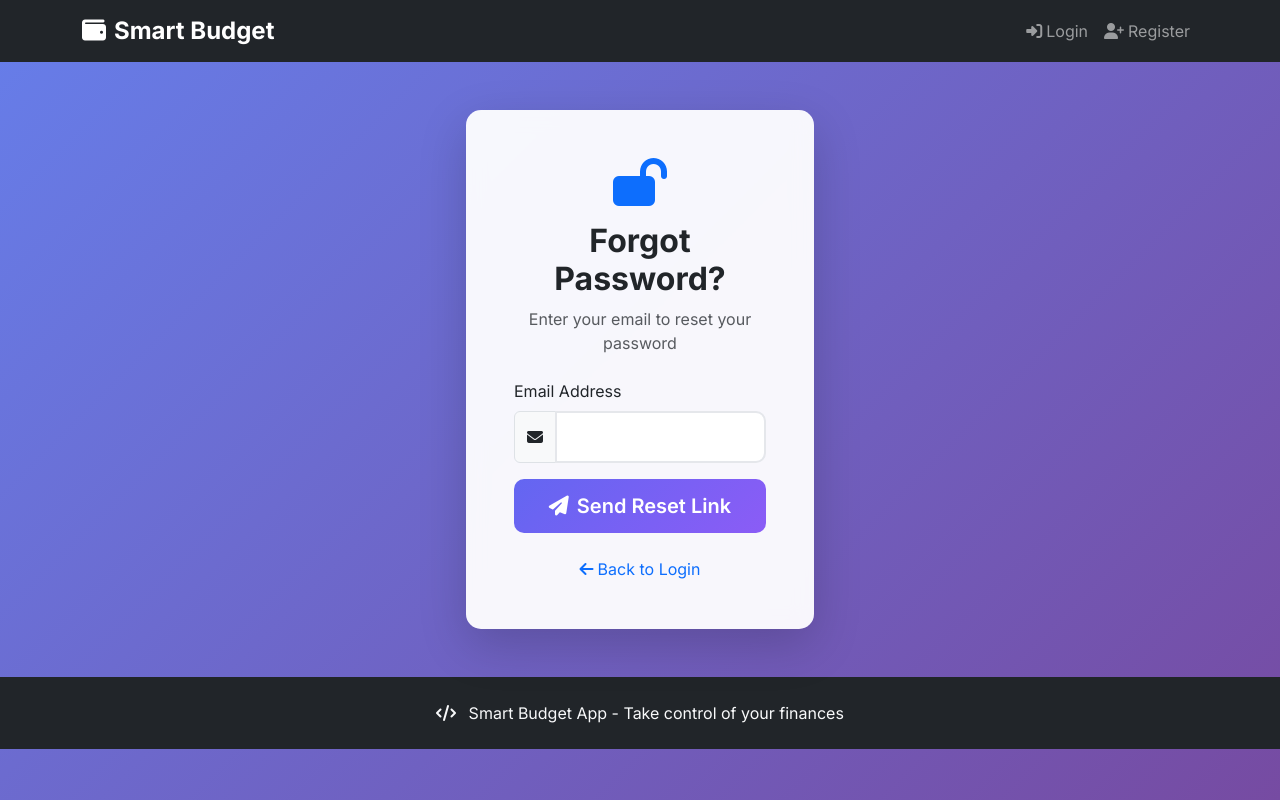
After one commit to Gabesdad78/budgetapp, a Flask app: page /forgot_password in a window 1280 px wide. The commit adds this page. Run offline with Flask 3, Linux system fonts and the light colour scheme.

Commit message:
Add forgot password functionality and persistent data storage - accounts now saved permanently

```diff
--- a/api/app.py
+++ b/api/app.py
@@ -5,15 +5,77 @@ import os
 import csv
 import io
 import uuid
+import hashlib
 
 app = Flask(__name__)
 app.config['SECRET_KEY'] = 'your-secret-key-here'
 
-# Simple in-memory storage for development
-users = {}
-transactions = []
-budgets = {}
-goals = []
+# Data storage files
+USERS_FILE = 'users.json'
+TRANSACTIONS_FILE = 'transactions.json'
+BUDGETS_FILE = 'budgets.json'
+GOALS_FILE = 'goals.json'
+
+# Load data from files
+def load_data():
+    global users, transactions, budgets, goals
+    users = {}
+    transactions = []
+    budgets = {}
+    goals = []
+
+    # Load users
+    if os.path.exists(USERS_FILE):
+        try:
+            with open(USERS_FILE, 'r') as f:
+                users = json.load(f)
+        except:
+            users = {}
+
+    # Load transactions
+    if os.path.exists(TRANSACTIONS_FILE):
+        try:
+            with open(TRANSACTIONS_FILE, 'r') as f:
+                transactions = json.load(f)
+        except:
+            transactions = []
+
+    # Load budgets
+    if os.path.exists(BUDGETS_FILE):
+        try:
+            with open(BUDGETS_FILE, 'r') as f:
+                budgets = json.load(f)
+        except:
+            budgets = {}
+
+    # Load goals
+    if os.path.exists(GOALS_FILE):
+        try:
+            with open(GOALS_FILE, 'r') as f:
+                goals = json.load(f)
+        except:
+            goals = []
+
+# Save data to files
+def save_data():
+    try:
+        with open(USERS_FILE, 'w') as f:
+            json.dump(users, f, indent=2)
+        with open(TRANSACTIONS_FILE, 'w') as f:
+            json.dump(transactions, f, indent=2)
+        with open(BUDGETS_FILE, 'w') as f:
+            json.dump(budgets, f, indent=2)
+        with open(GOALS_FILE, 'w') as f:
+            json.dump(goals, f, indent=2)
+    except Exception as e:
+        print(f"Error saving data: {e}")
+
+# Hash password
+def hash_password(password):
+    return hashlib.sha256(password.encode()).hexdigest()
+
+# Initialize data
+load_data()
 
 @app.route('/')
 def index():
@@ -36,14 +98,16 @@ def register():
             flash('Username already exists!', 'error')
             return render_template('register.html')
 
-        # Create user
+        # Create user with hashed password
         user_id = str(uuid.uuid4())
         users[username] = {
             'id': user_id,
             'email': email,
             'username': username,
+            'password': hash_password(password),
             'income': income
         }
+        save_data()
 
         flash('Registration successful! Please login.', 'success')
         return redirect(url_for('login'))
@@ -57,9 +121,9 @@ def login():
         email = data.get('email')
         password = data.get('password')
 
-        # Simple authentication
+        # Check credentials
         for user in users.values():
-            if user['email'] == email:
+            if user['email'] == email and user['password'] == hash_password(password):
                 session['user_id'] = user['id']
                 session['username'] = user['username']
                 flash('Login successful!', 'success')
@@ -68,6 +132,79 @@ def login():
         flash('Invalid email or password!', 'error')
 
     return render_template('login.html')
+
+@app.route('/forgot_password', methods=['GET', 'POST'])
+def forgot_password():
+    if request.method == 'POST':
+        email = request.form.get('email')
+
+        # Find user by email
+        user_found = None
+        for username, user in users.items():
+            if user['email'] == email:
+                user_found = user
+                break
+
+        if user_found:
+            # Generate a simple reset token (in production, use proper tokens)
+            reset_token = str(uuid.uuid4())
+            user_found['reset_token'] = reset_token
+            user_found['reset_expires'] = (datetime.now() + timedelta(hours=1)).isoformat()
+            save_data()
+
+            flash(f'Password reset link sent to {email}. Check your email.', 'success')
+            return redirect(url_for('reset_password', token=reset_token))
+        else:
+            flash('Email not found. Please check your email address.', 'error')
+
+    return render_template('forgot_password.html')
+
+@app.route('/reset_password/<token>', methods=['GET', 'POST'])
+def reset_password(token):
+    # Find user with this token
+    user_found = None
+    for username, user in users.items():
+        if user.get('reset_token') == token:
+            # Check if token is expired
+            if 'reset_expires' in user:
+                expires = datetime.fromisoformat(user['reset_expires'])
+                if datetime.now() < expires:
+                    user_found = user
+                else:
+                    flash('Reset link has expired. Please request a new one.', 'error')
+                    return redirect(url_for('forgot_password'))
+            break
+
+    if not user_found:
+        flash('Invalid or expired reset link.', 'error')
+        return redirect(url_for('forgot_password'))
+
+    if request.method == 'POST':
+        new_password = request.form.get('new_password')
+        confirm_password = request.form.get('confirm_password')
+
+        if not new_password or not confirm_password:
+            flash('Both password fields are required!', 'error')
+            return render_template('reset_password.html', token=token)
+
+        if new_password != confirm_password:
+            flash('Passwords do not match!', 'error')
+            return render_template('reset_password.html', token=token)
+
+        if len(new_password) < 6:
+            flash('Password must be at least 6 characters long!', 'error')
+            return render_template('reset_password.html', token=token)
+
+        # Update password
+        user_found['password'] = hash_password(new_password)
+        user_found.pop('reset_token', None)
+        user_found.pop('reset_expires', None)
+        save_data()
+
+        flash('Password reset successful! You can now login with your new password.', 'success')
+        return redirect(url_for('login'))
+
+    return render_template('reset_password.html', token=token)
 
 @app.route('/dashboard')
 def dashboard():
@@ -115,6 +252,7 @@ def add_transaction():
             'date': date
         }
         transactions.append(transaction)
+        save_data()
 
         flash('Transaction added successfully!', 'success')
         return redirect(url_for('dashboard'))
@@ -137,6 +275,7 @@ def set_budget():
                 budget_data[category] = float(value)
 
         budgets[user_id] = budget_data
+        save_data()
         flash('Budget set successfully!', 'success')
         return redirect(url_for('dashboard'))
 
@@ -230,6 +369,7 @@ def add_goal():
         'category': category
     }
     goals.append(goal)
+    save_data()
 
     flash('Goal added successfully!', 'success')
     return redirect(url_for('goals_page'))
@@ -248,6 +388,7 @@ def update_goal_progress():
             goal['current_amount'] = current_amount
             break
 
+    save_data()
     flash('Goal progress updated!', 'success')
     return redirect(url_for('goals_page'))
 
--- /dev/null
+++ b/api/templates/forgot_password.html
@@ -0,0 +1,58 @@
+{% extends "base.html" %}
+
+{% block title %}Forgot Password - Smart Budget App{% endblock %}
+
+{% block content %}
+<div class="container mt-5">
+    <div class="row justify-content-center">
+        <div class="col-md-6 col-lg-4">
+            <div class="card shadow-lg border-0">
+                <div class="card-body p-5">
+                    <div class="text-center mb-4">
+                        <i class="fas fa-lock-open fa-3x text-primary mb-3"></i>
+                        <h2 class="fw-bold text-dark">Forgot Password?</h2>
+                        <p class="text-muted">Enter your email to reset your password</p>
+                    </div>
+
+                    {% with messages = get_flashed_messages(with_categories=true) %}
+                        {% if messages %}
+                            {% for category, message in messages %}
+                                <div class="alert alert-{{ 'danger' if category == 'error' else 'success' }} alert-dismissible fade show" role="alert">
+                                    {{ message }}
+                                    <button type="button" class="btn-close" data-bs-dismiss="alert"></button>
+                                </div>
+                            {% endfor %}
+                        {% endif %}
+                    {% endwith %}
+
+                    <form method="POST">
+                        <div class="mb-3">
+                            <label for="email" class="form-label">Email Address</label>
+                            <div class="input-group">
+                                <span class="input-group-text">
+                                    <i class="fas fa-envelope"></i>
+                                </span>
+                                <input type="email" class="form-control" id="email" name="email" required>
+                            </div>
+                        </div>
+
+                        <div class="d-grid gap-2">
+                            <button type="submit" class="btn btn-primary btn-lg">
+                                <i class="fas fa-paper-plane me-2"></i>Send Reset Link
+                            </button>
+                        </div>
+                    </form>
+
+                    <div class="text-center mt-4">
+                        <p class="mb-0">
+                            <a href="{{ url_for('login') }}" class="text-decoration-none">
+                                <i class="fas fa-arrow-left me-1"></i>Back to Login
+                            </a>
+                        </p>
+                    </div>
+                </div>
+            </div>
+        </div>
+    </div>
+</div>
+{% endblock %}
```
Also changed, not shown: api/templates/login.html (+8 -2 lines), api/templates/reset_password.html (added, +69 -0 lines).
